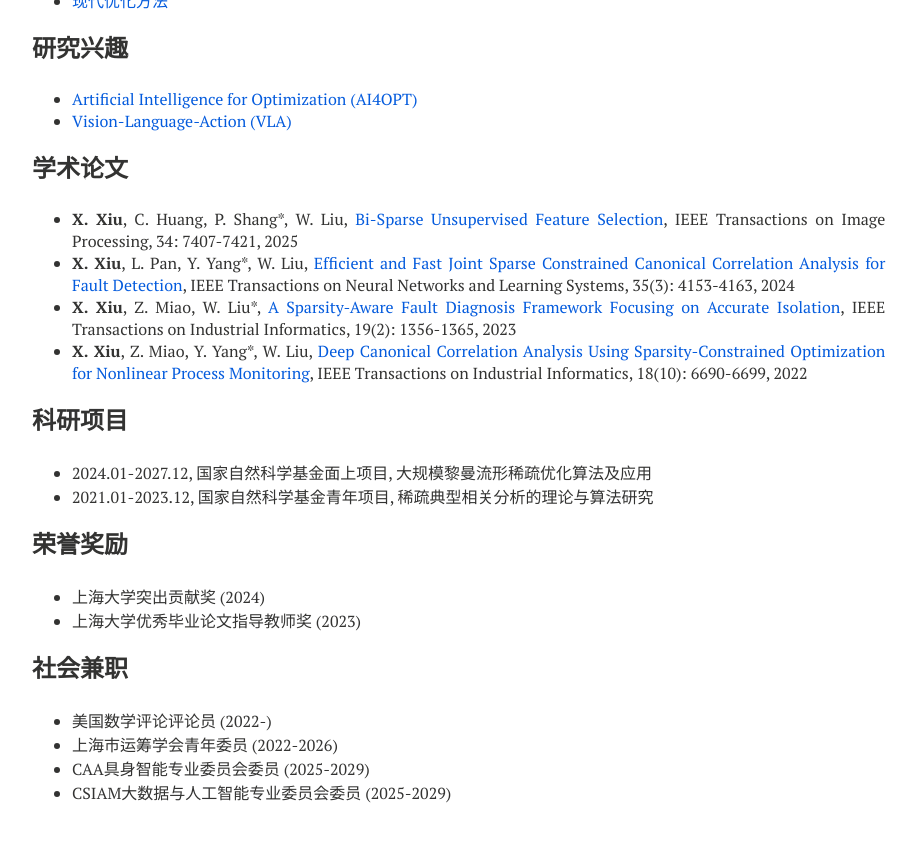
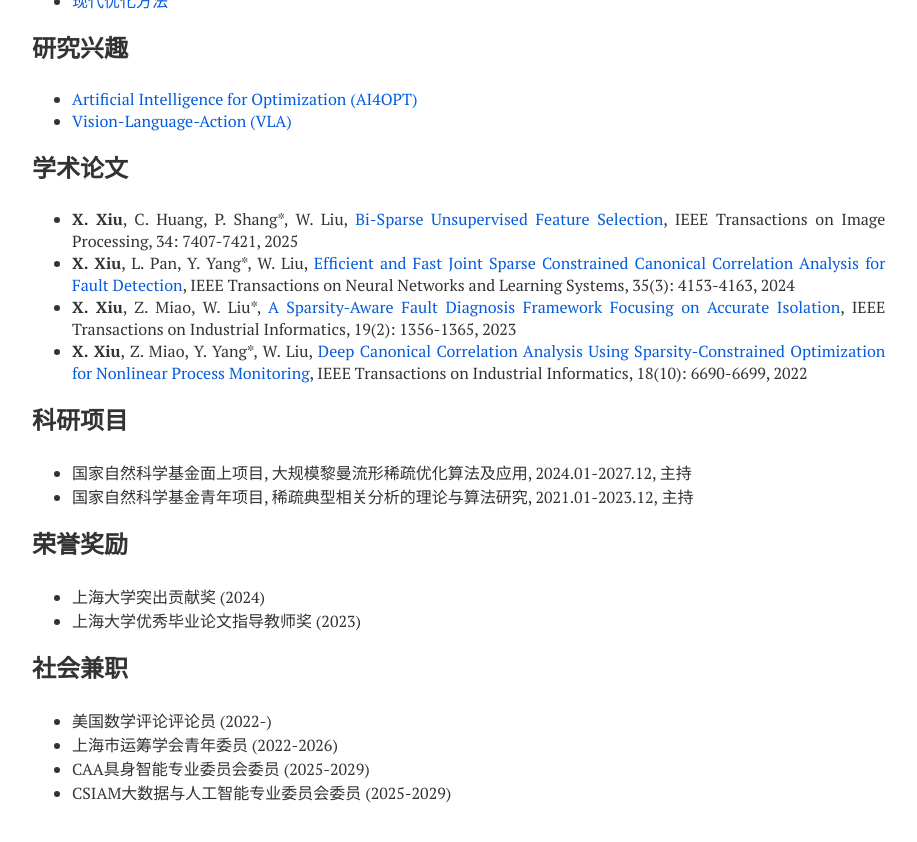
Before and after one commit to xianchaoxiu/xianchaoxiu.github.io, a Jekyll site: the page built from chinese/index.md, in a window 1280 px wide and 900 px high, scrolled down 606 px. Shown: the top 842 px of the window, without its empty margins (288-1205 px from the left). Built offline with Jekyll 4.4.1, drawn with Linux system fonts in a browser that asks for light colours; nearby versions of some CDN libraries.

Commit message:
Update index.md

```diff
--- a/chinese/index.md
+++ b/chinese/index.md
@@ -46,8 +46,8 @@ share: false
 
 
 ### 科研项目
-* 2024.01-2027.12, 国家自然科学基金面上项目, 大规模黎曼流形稀疏优化算法及应用 <br>
-* 2021.01-2023.12, 国家自然科学基金青年项目, 稀疏典型相关分析的理论与算法研究 <br>
+* 国家自然科学基金面上项目, 大规模黎曼流形稀疏优化算法及应用, 2024.01-2027.12, 主持 <br>
+* 国家自然科学基金青年项目, 稀疏典型相关分析的理论与算法研究, 2021.01-2023.12, 主持  <br>
 
 
 ### 荣誉奖励
```
